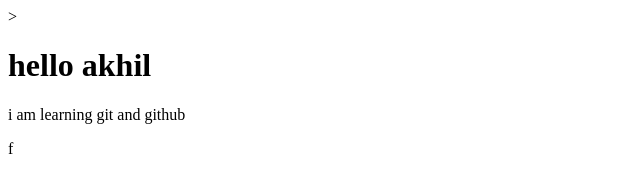
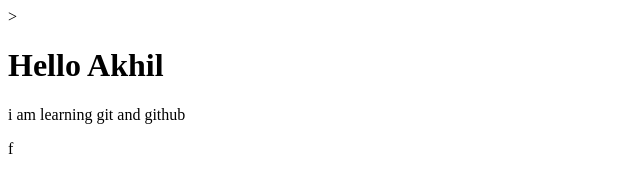
Before and after one commit to akhiltiwari3900-beep/git---practice, a plain HTML site: page index.html in a window 1280 px wide. Shown: the whole page, without its empty margins (0-640 px from the left). Drawn offline with Linux system fonts and the light colour scheme.

Commit message:
update HTML content

```diff
--- a/index.html
+++ b/index.html
@@ -4,7 +4,7 @@
     <title>My First Project</title>
     </head>>
     <body>
-        <h1>hello akhil</h1>
+        <h1>Hello Akhil</h1>
         <p>i am learning git and github</p>
     </body>f
 </html>
```
